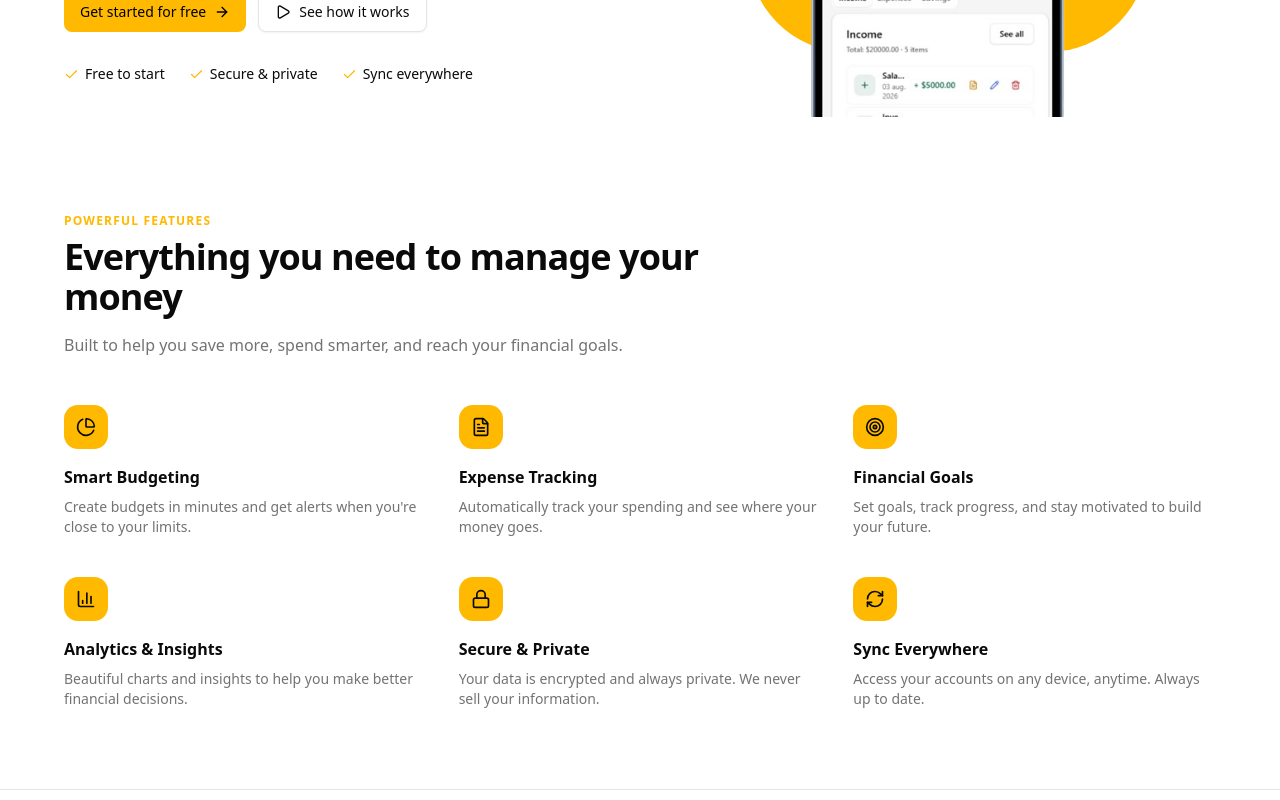
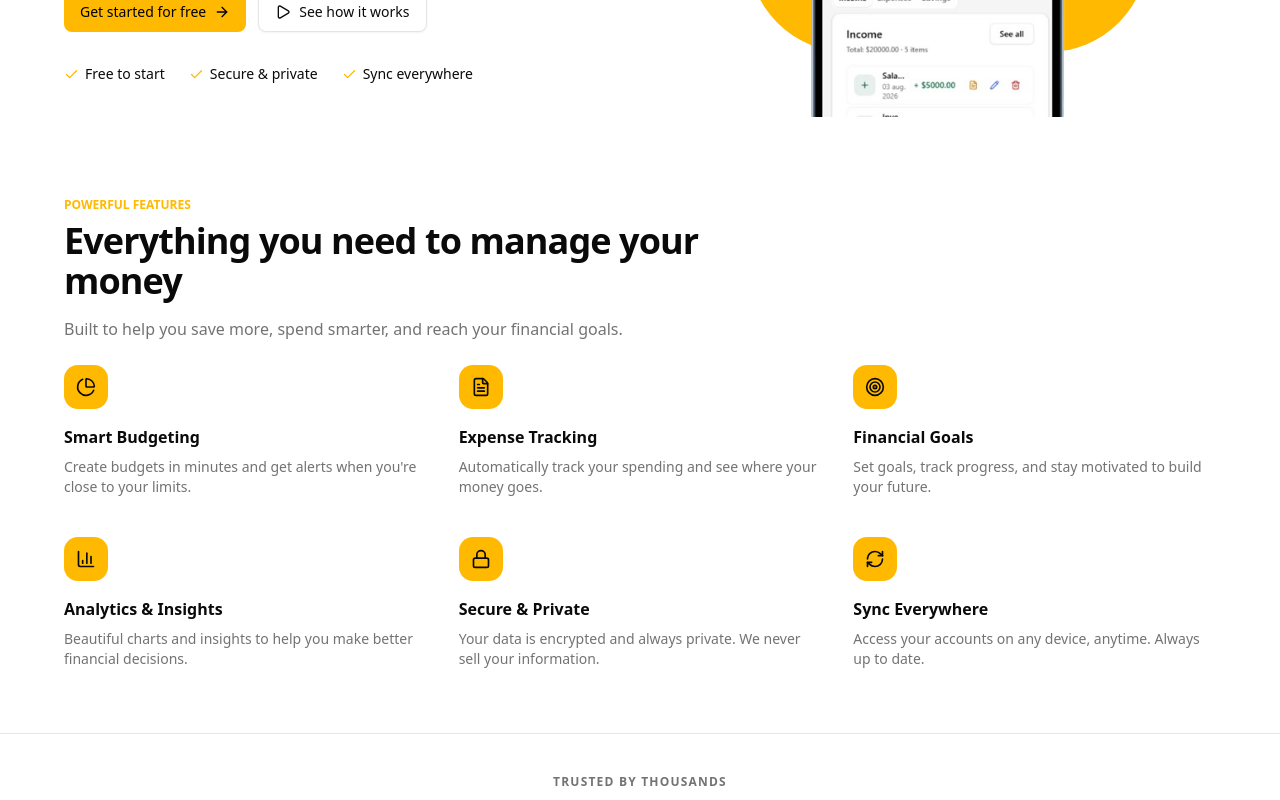
Before and after one commit to Alexandru2401/finans, a React (Vite) app in the folder frontend/: page / in a window 1280 px wide. Shown: the part 460-1260 px from the top of the page. Built offline with nearby package versions, Linux system fonts and the light colour scheme; no server answers.

Commit message:
feat: finished style in homecta

```diff
--- a/frontend/src/pages/public/home/HomeCardCta.tsx
+++ b/frontend/src/pages/public/home/HomeCardCta.tsx
@@ -10,10 +10,10 @@ const features = [
 ]
 
 export default function HomeCardCta() {
-    return <section className="w-full bg-background px-6 py-20">
+    return <section className="w-full bg-background px-3 sm:px-6 py-8 sm:py-16">
         <div className="mx-auto max-w-6xl">
-            <div className="mb-12 max-w-2xl">
-                <p className="mb-2 text-xs font-semibold uppercase tracking-widest text-amber-400">
+            <div className="mb-6 max-w-2xl">
+                <p className="mb-2 text-xs font-semibold uppercase text-amber-400">
                     Powerful features
                 </p>
                 <h2 className="text-3xl font-bold tracking-tight text-foreground md:text-4xl">
```
